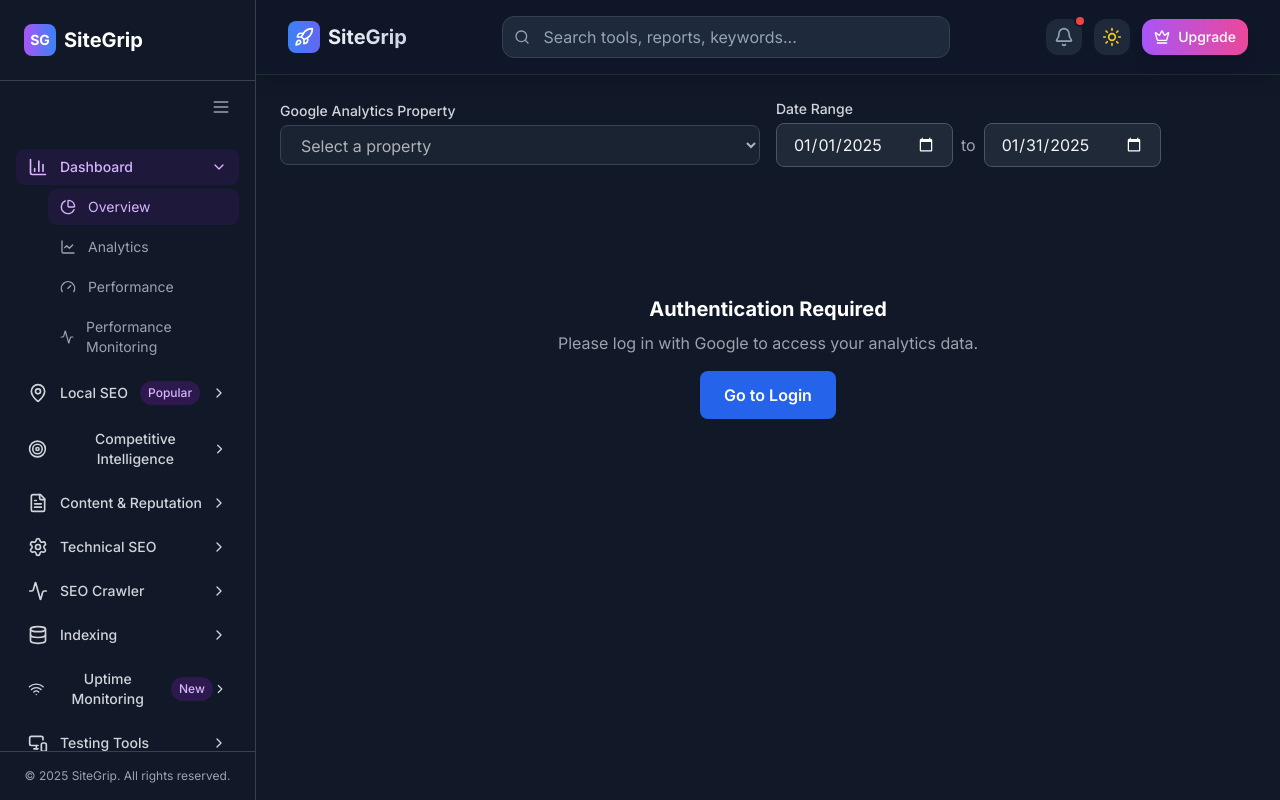
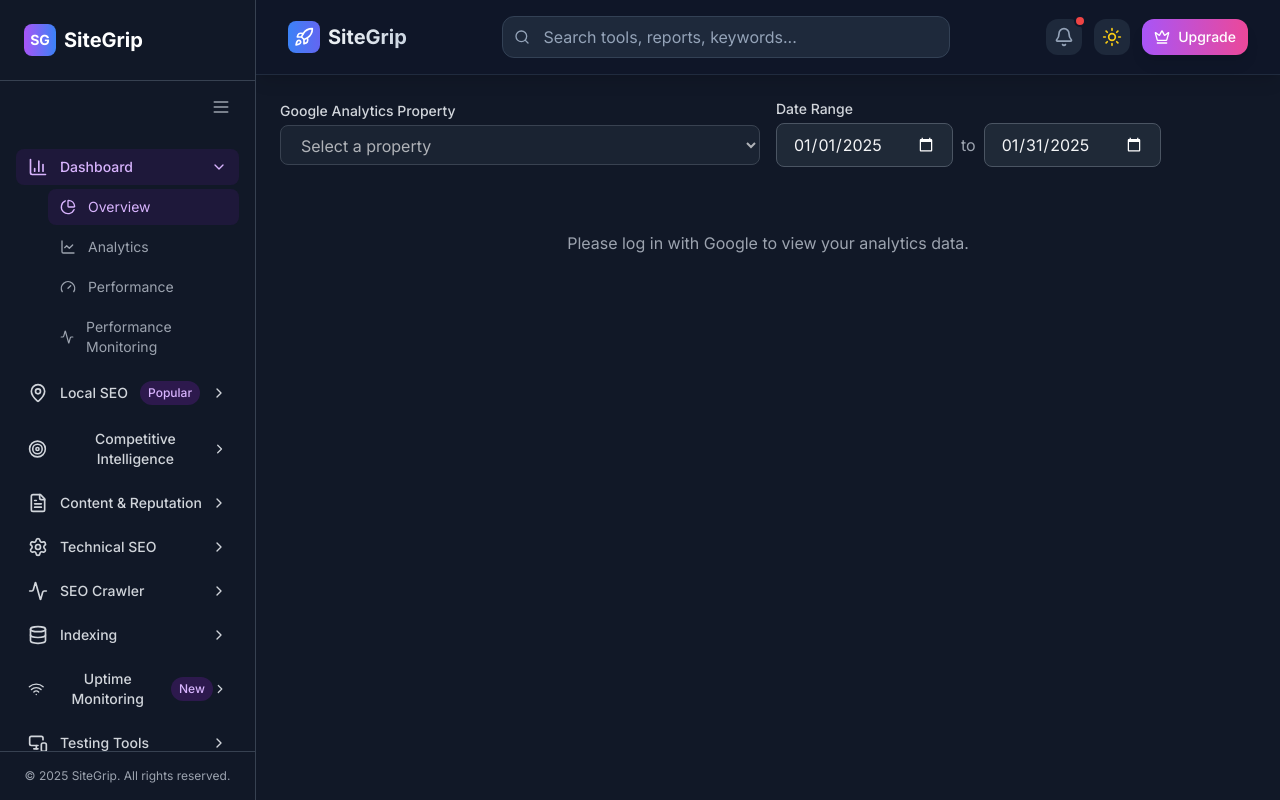
Before and after one commit to Baranidharan911/sitegrip-front, a Next.js app: page /dashboard/overview in a window 1280 px wide. Built offline with nearby package versions, Linux system fonts and the light colour scheme.

Commit message:
fix(dashboard): remove large authentication required box, show subtle message instead, and always show selectors

```diff
--- a/src/app/dashboard/overview/page.tsx
+++ b/src/app/dashboard/overview/page.tsx
@@ -317,10 +317,8 @@
         {authLoading ? (
           <div className="text-center py-16 text-lg text-gray-500 dark:text-gray-300">Checking authentication...</div>
         ) : !authState?.isAuthenticated ? (
-          <div className="flex flex-col items-center justify-center py-24">
-            <h2 className="text-xl font-bold mb-2">Authentication Required</h2>
-            <p className="mb-4 text-gray-600 dark:text-gray-400">Please log in with Google to access your analytics data.</p>
-            <a href="/login" className="px-6 py-3 bg-blue-600 text-white rounded-lg font-semibold hover:bg-blue-700">Go to Login</a>
+          <div className="text-center py-8 text-gray-500 dark:text-gray-400">
+            Please log in with Google to view your analytics data.
           </div>
         ) : loadingProperties ? (
           <div className="text-center py-16 text-lg text-gray-500 dark:text-gray-300">Loading Google Analytics properties...</div>
```
